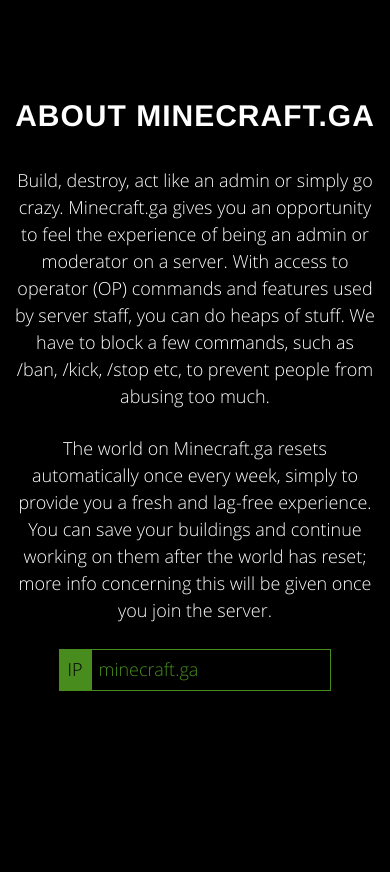
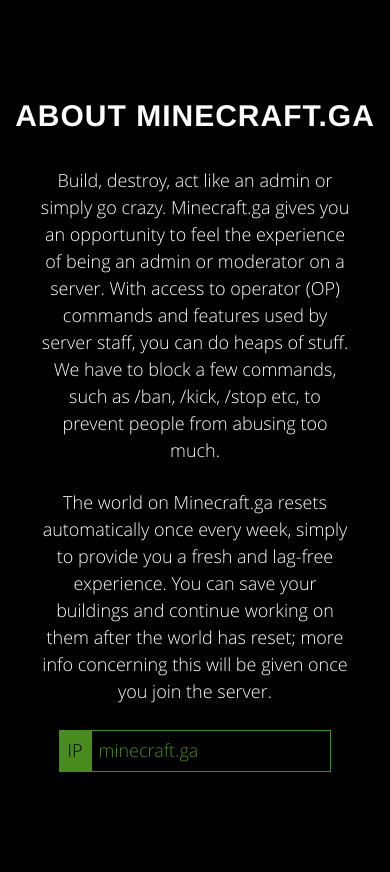
Before and after one commit to draknyte1/website, a PHP site: page / in a window 390 px wide. Shown: the part 387-1259 px from the top of the page. Before the commit the page ends 1078 px from the top, so only its background shows below. Run offline with PHP 8.4, Linux system fonts and the light colour scheme; some libraries are stand-ins or nearby versions; some web fonts are replaced.

Commit message:
Initial Commit

```diff
--- a/css/minecraft.css
+++ b/css/minecraft.css
@@ -47,13 +47,16 @@
 p {
     margin-left: 65px;
 margin-right: 65px;
+margin-bottom: 25px;
     font-size: 18px;
     line-height: 1.6;
 }
 
 @media(max-width:767px) {
     p {
-        margin: 0 0 25px;
+    margin-left: 25px;
+margin-right: 25px;
+margin-bottom: 25px;
         font-size: 18px;
         line-height: 1.5;
     }
```
